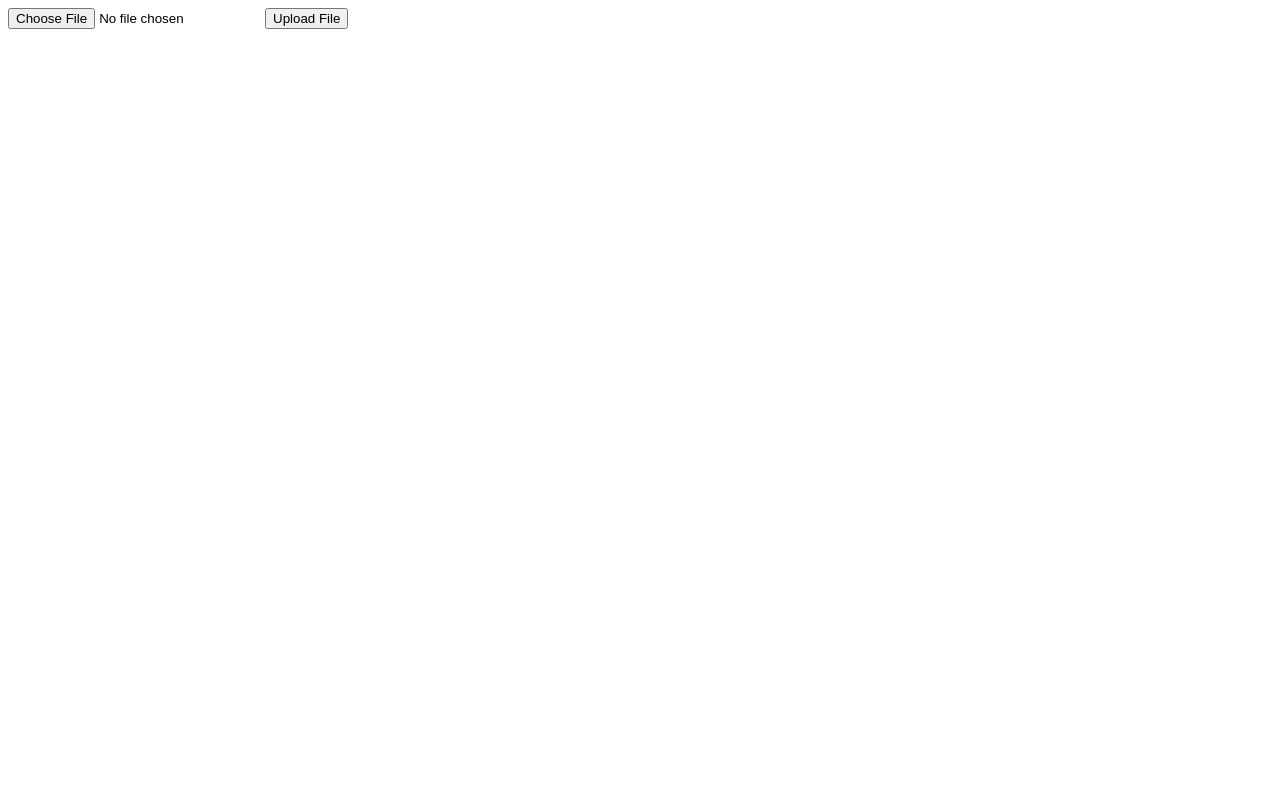
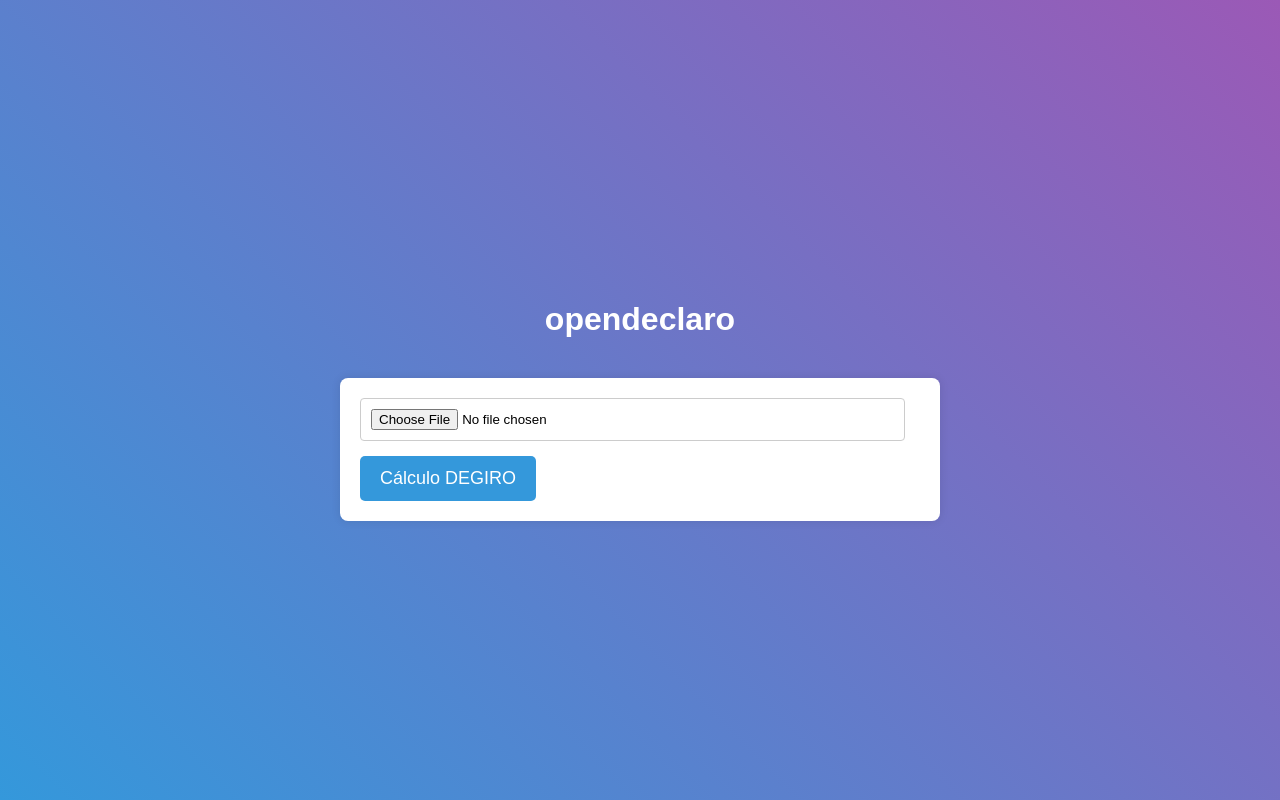
Before and after one commit to imMoya/opendeclaro, a FastAPI app: page / in a window 1280 px wide. Run offline with FastAPI, Linux system fonts and the light colour scheme.

Commit message:
feat(opendeclaro-web): update style of main page

```diff
--- a/opendeclaro-web/backend/app/api/templates/form.html
+++ b/opendeclaro-web/backend/app/api/templates/form.html
@@ -1,4 +1,83 @@
 <!DOCTYPE html>
+<html lang="en">
+
+<head>
+    <meta charset="UTF-8">
+    <meta name="viewport" content="width=device-width, initial-scale=1.0">
+    <title>opendeclaro File Upload</title>
+    <style>
+        body {
+            font-family: 'Arial', sans-serif;
+            background: linear-gradient(45deg, #3498db, #9b59b6);
+            margin: 0;
+            padding: 0;
+            display: flex;
+            align-items: center;
+            /* Align elements vertically in the center */
+            justify-content: center;
+            height: 100vh;
+            flex-direction: column;
+            /* Align elements in a column */
+        }
+
+        h1 {
+            color: #fff;
+            text-align: center;
+            margin-bottom: 40px;
+            /* Increased vertical space */
+        }
+
+        form {
+            background-color: #fff;
+            padding: 20px;
+            border-radius: 8px;
+            box-shadow: 0 0 10px rgba(0, 0, 0, 0.1);
+            max-width: 600px;
+            width: 100%;
+            box-sizing: border-box;
+        }
+
+        input[type="file"] {
+            width: calc(100% - 15px);
+            /* Adjusted width to make space for the submit button */
+            padding: 10px;
+            margin-bottom: 15px;
+            box-sizing: border-box;
+            border: 1px solid #ccc;
+            border-radius: 4px;
+            display: inline-block;
+        }
+
+        input[type="submit"] {
+            background-color: #3498db;
+            color: #fff;
+            padding: 12px 20px;
+            border: none;
+            border-radius: 5px;
+            cursor: pointer;
+            font-size: 18px;
+            transition: background-color 0.3s;
+            display: inline-block;
+            vertical-align: top;
+        }
+
+        input[type="submit"]:hover {
+            background-color: #2980b9;
+        }
+    </style>
+</head>
+
+<body>
+    <h1>opendeclaro</h1>
+    <form action="/uploadfile/" enctype="multipart/form-data" method="post">
+        <input type="file" name="file" accept=".csv">
+        <input type="submit" value="Cálculo DEGIRO">
+    </form>
+</body>
+
+</html>
+
+<!-- <!DOCTYPE html>
 <html>
 
 <head>
@@ -12,4 +91,4 @@
     </form>
 </body>
 
-</html>
+</html> -->
--- a/opendeclaro-web/backend/app/main.py
+++ b/opendeclaro-web/backend/app/main.py
@@ -23,6 +23,8 @@
         formatted_json = process_csv(file.filename)  # Modify this line to obtain your formatted JSON
     except FileNotFoundError:
         raise HTTPException(status_code=404, detail="File not found")
+    if not formatted_json:
+        raise HTTPException(status_code=404, detail=f"Computation of P&L of stocks not successful")
     return templates.TemplateResponse("response.html", {"request": request, "formatted_json": formatted_json})
 
 
```
